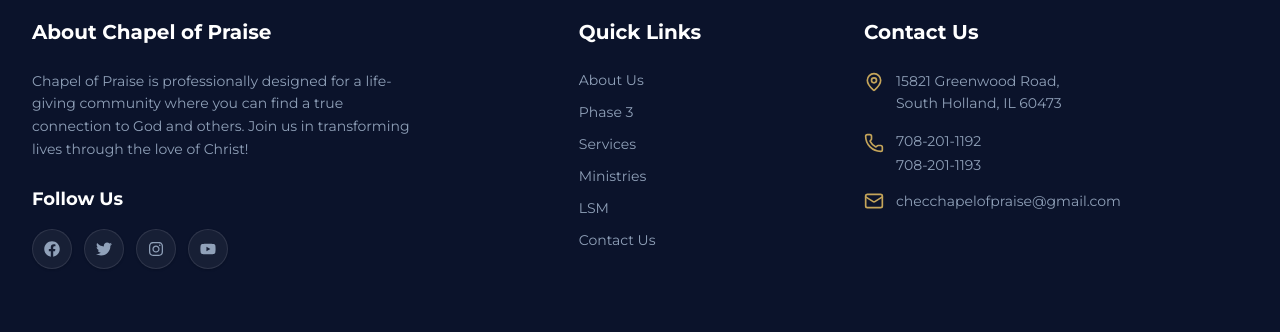
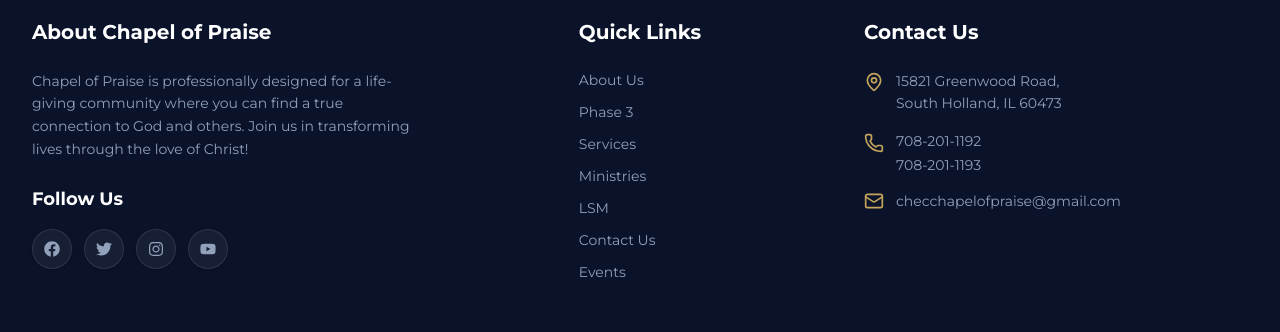
Before and after one commit to destiny2222/chapelofpraise, a Next.js app: page /ministries in a window 1280 px wide. Shown: the part 1077-1409 px from the top of the page. Built offline with nearby package versions, Linux system fonts and the light colour scheme; no server answers; the database is empty; a web font is replaced by a local one.

Commit message:
feat: add Events link to the footer navigation menu

```diff
--- a/src/components/Footer.tsx
+++ b/src/components/Footer.tsx
@@ -60,6 +60,7 @@ export default function Footer() {
                 { name: 'Ministries', href: '/ministries' },
                 { name: 'LSM', href: '/lsm' },
                 { name: 'Contact Us', href: '/contact' },
+                {name: 'Events', href: '/events'}
               ].map((link) => (
                 <li key={link.name}>
                   <Link href={link.href} className="group flex items-center text-sm text-slate-400 hover:text-accent-500 transition-colors">
```
